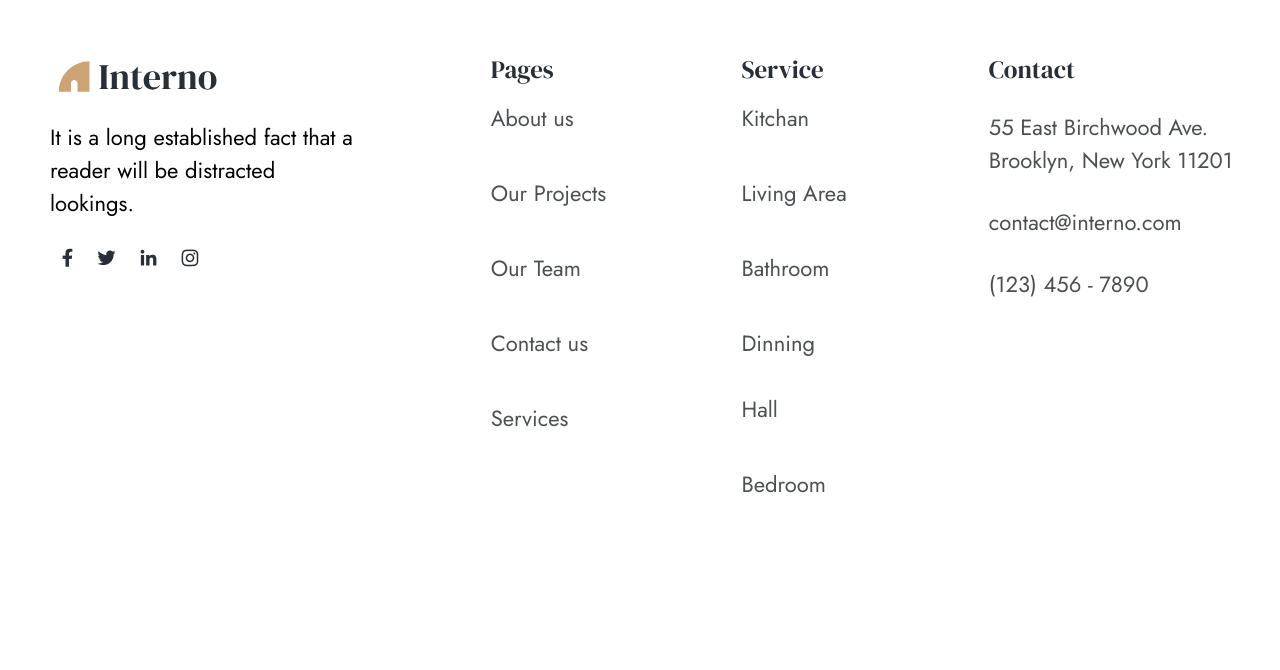
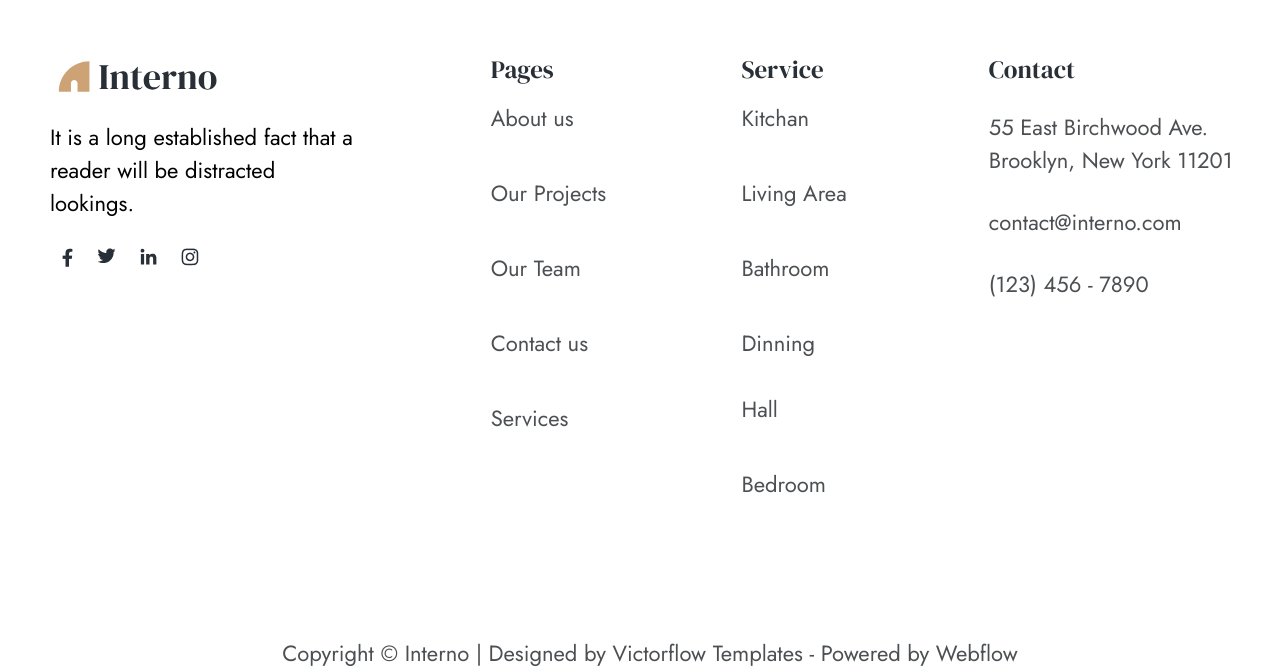
Before and after one commit to firuzeabdullazade/interior-design-webflow-react, a React (Create React App) app: page / in a window 1280 px wide. Shown: the part 499-1169 px from the top of the page. Before the commit the page ends 1016 px from the top, so only its background shows below. Built offline with nearby package versions, Linux system fonts and the light colour scheme.

Commit message:
Footer has been fixed

```diff
--- a/src/app/components/Footer/Footer.scss
+++ b/src/app/components/Footer/Footer.scss
@@ -7,15 +7,15 @@ footer {
     height: 100%;
     padding-top: 460px;
     margin-left: 10px;
+    gap: 120px;
 
     .main-interno {
         display: flex;
-        flex-direction: row;
         align-items: flex-start;
         justify-content: center;
         width: 100%;
         height: 100%;
-        gap: 11%;
+        gap: 132px;
 
         .interno {
             display: flex;
@@ -31,8 +31,6 @@ footer {
                 flex-direction: column;
 
                 .logo {
-                    display: flex;
-                    flex-direction: row;
                     display: flex;
                     align-items: center;
                     gap: 10px;
@@ -57,7 +55,6 @@ footer {
 
                 .text {
                     font-family: $common-writing-font;
-                    font-style: normal;
                     font-weight: 400;
                     font-size: 22px;
                     line-height: 150%;
@@ -83,8 +80,7 @@ footer {
             width: 10%;
 
             p {
-                font-family: 'DM Serif Display';
-                font-style: normal;
+                font-family: $header-font;
                 font-weight: 400;
                 font-size: 25px;
                 line-height: 125%;
@@ -99,8 +95,7 @@ footer {
 
                 .link {
                     text-decoration: none;
-                    font-family: 'Jost';
-                    font-style: normal;
+                    font-family: $common-writing-font;
                     font-weight: 400;
                     font-size: 22px;
                     line-height: 300%;
@@ -114,8 +109,7 @@ footer {
             flex-direction: column;
 
             p {
-                font-family: 'DM Serif Display';
-                font-style: normal;
+                font-family: $header-font;
                 font-weight: 400;
                 font-size: 25px;
                 line-height: 125%;
@@ -130,8 +124,7 @@ footer {
 
                 .link {
                     text-decoration: none;
-                    font-family: 'Jost';
-                    font-style: normal;
+                    font-family: $common-writing-font;
                     font-weight: 400;
                     font-size: 22px;
                     line-height: 300%;
@@ -149,8 +142,7 @@ footer {
             height: 296px;
 
             .contact-title {
-                font-family: 'DM Serif Display';
-                font-style: normal;
+                font-family: $header-font;
                 font-weight: 400;
                 font-size: 25px;
                 line-height: 125%;
@@ -163,15 +155,27 @@ footer {
             flex-direction: column;
             gap: 29px;
 
+
+        }
+
         .link {
             text-decoration: none;
-                font-family: 'Jost';
-                font-style: normal;
+            font-family: $common-writing-font;
             font-weight: 400;
             font-size: 22px;
             line-height: 150%;
             color: #4D5053;
         }
+
+    }
+
+    .copyright {
+        font-family: $common-writing-font;
+        font-weight: 400;
+        font-size: 22px;
+        line-height: 150%;
+        color: #4D5053;
+        display: flex;
+        justify-content: center;
     }
 }
-}
--- a/src/app/components/Footer/Footer.tsx
+++ b/src/app/components/Footer/Footer.tsx
@@ -21,18 +21,18 @@ export const Footer = () => {
                         </p>
                     </div>
                     <div className="icons">
-                        <button>
+                        <Link to = {""}>
                             <img src={fb} alt="fb" />
-                        </button>
-                        <button>
+                        </Link>
+                        <Link to={''}>
                             <img src={tw} alt="tw" />
-                        </button>
-                        <button>
+                        </Link>
+                        <Link to={''}>
                             <img src={IN} alt="in" />
-                        </button>
-                        <button>
+                        </Link>
+                        <Link to={''}>
                             <img src={insta} alt="insta" />
-                        </button>
+                        </Link>
                     </div>
                 </div>
                 <div className="main-pages">
@@ -64,7 +64,7 @@ export const Footer = () => {
                     </div>
                 </div>
             </div>
-            <div className="copyright"></div>
+            <div className="copyright">Copyright © Interno | Designed by Victorflow Templates - Powered by Webflow</div>
         </footer>
         </>
     )
```
Lines whose indentation alone changed are shown as unchanged.
